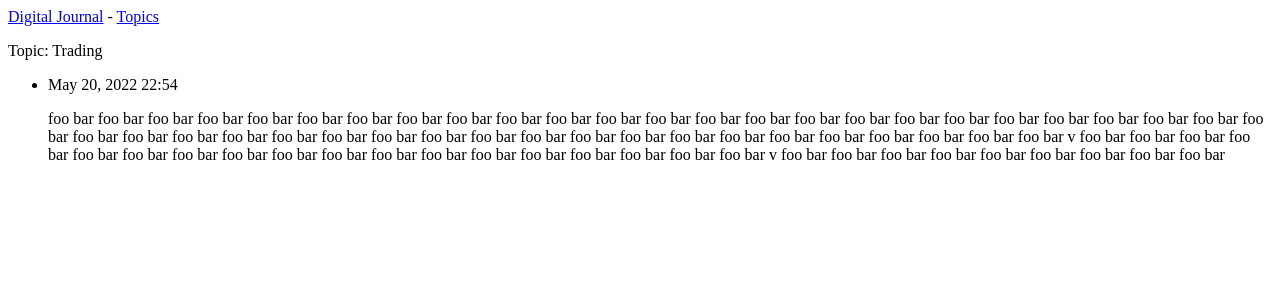
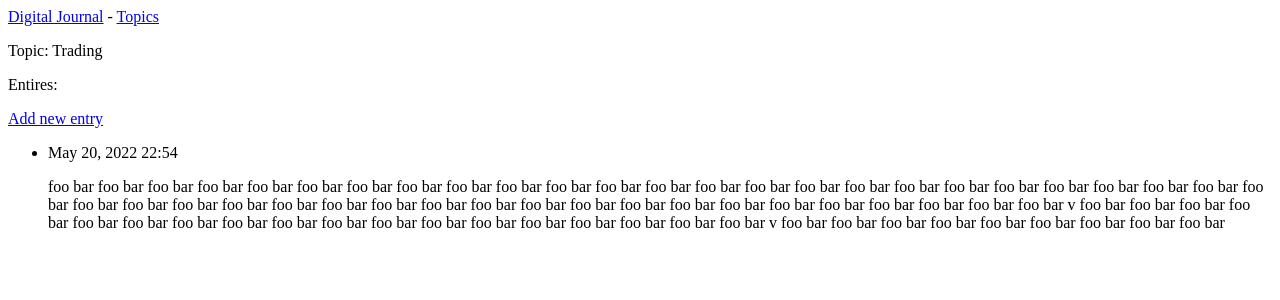
Before and after one commit to jakobsym/Digital-Journal, a Django app: page /topics/1/ in a window 1280 px wide. Shown: the top 300 px of the page. Run offline with Django 4.2, Linux system fonts and the light colour scheme; data comes from the database, SQL or seed files in the repository.

Commit message:
adding link

```diff
--- a/learning_logs/templates/learning_logs/topic.html
+++ b/learning_logs/templates/learning_logs/topic.html
@@ -3,6 +3,13 @@
 {% block content %}
 
   <p>Topic: {{ topic }}</p>
+  <p>Entires:</p>
+  <p>
+      <a href="{% url 'learning_logs:new_entry' topic.id %}">Add new entry</a>
+  </p>
+
+
+
   <ul>
     {% for entry in entries %}
         <li>
```
